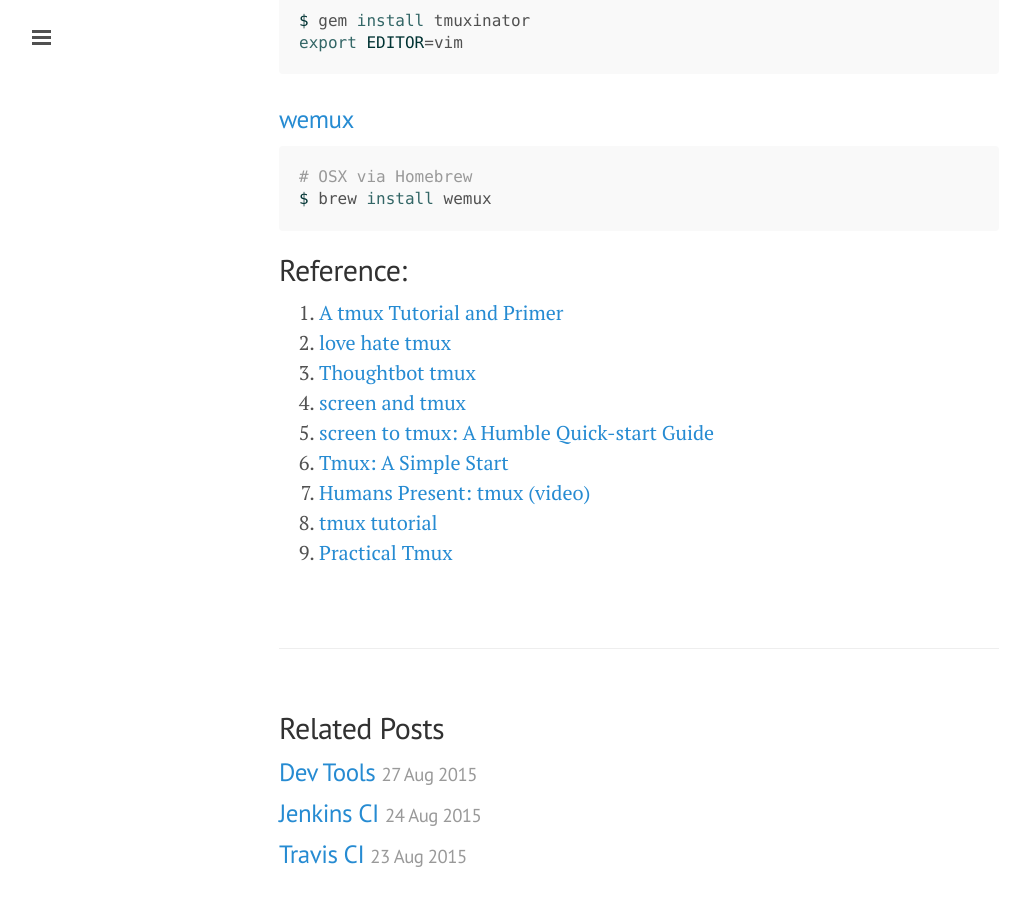
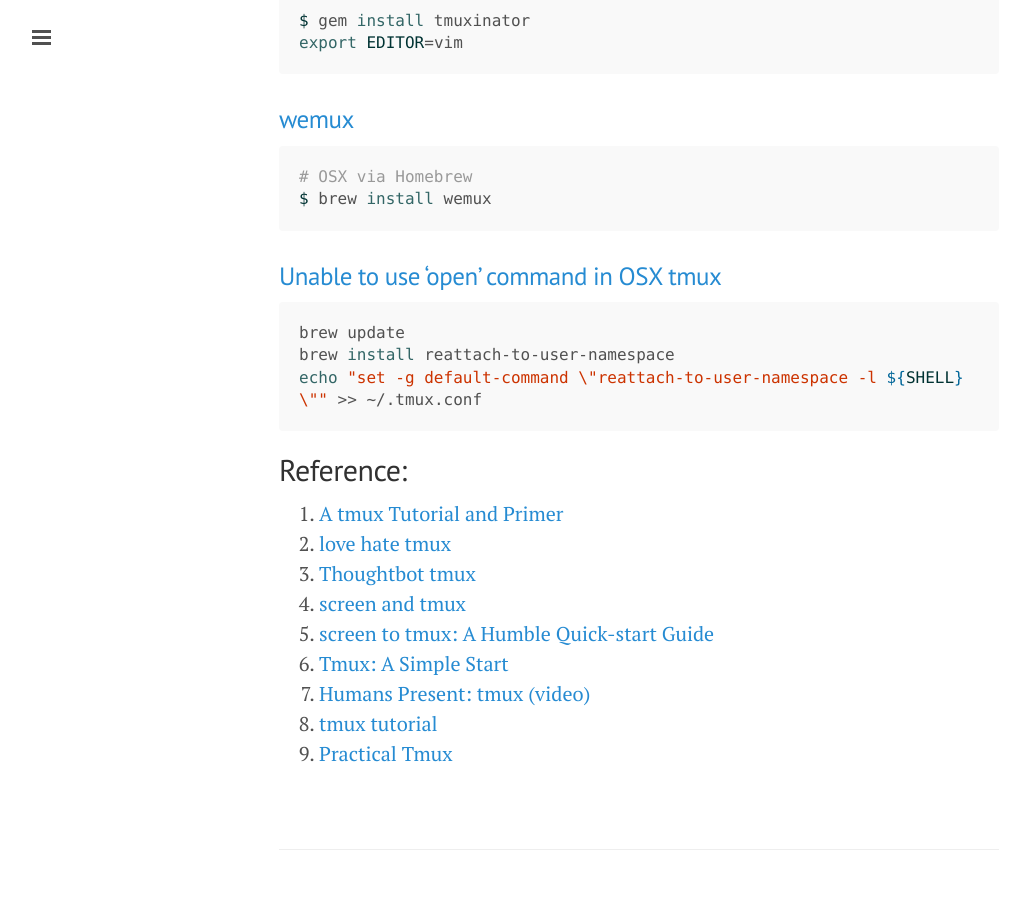
Before and after one commit to ibotdotout/ibotdotout.github.io, a Jekyll site: the page built from _posts/2014-06-09-tmux.md, in a window 1280 px wide and 900 px high, scrolled down 2050 px. Shown: the whole window, without its empty margins (1-1031 px from the left). Built offline with Jekyll 4.4.1, drawn with Linux system fonts in a browser that asks for light colours; Markdown is read by kramdown in place of the engine named in the settings.

Commit message:
Modify: add fix open osx cmd in tmux

````diff
--- a/_posts/2014-06-09-tmux.md
+++ b/_posts/2014-06-09-tmux.md
@@ -85,6 +85,14 @@ export EDITOR=vim
 $ brew install wemux
 ```
 
+### [Unable to use 'open' command in OSX tmux](http://www.elmund.io/osx/2015/07/10/open-command-in-osx-tmux/)
+
+```sh
+brew update
+brew install reattach-to-user-namespace
+echo "set -g default-command \"reattach-to-user-namespace -l ${SHELL}\"" >> ~/.tmux.conf
+```
+
 ## Reference:
 1. [A tmux Tutorial and Primer](http://www.danielmiessler.com/study/tmux/)
 2. [love hate tmux](http://robots.thoughtbot.com/love-hate-tmux)
````
